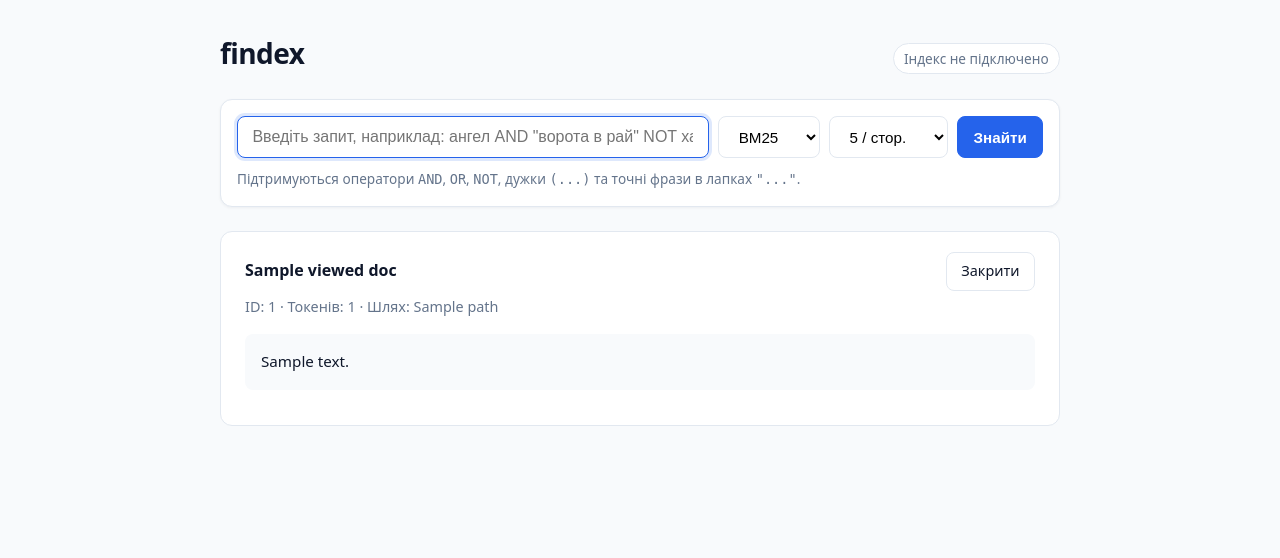
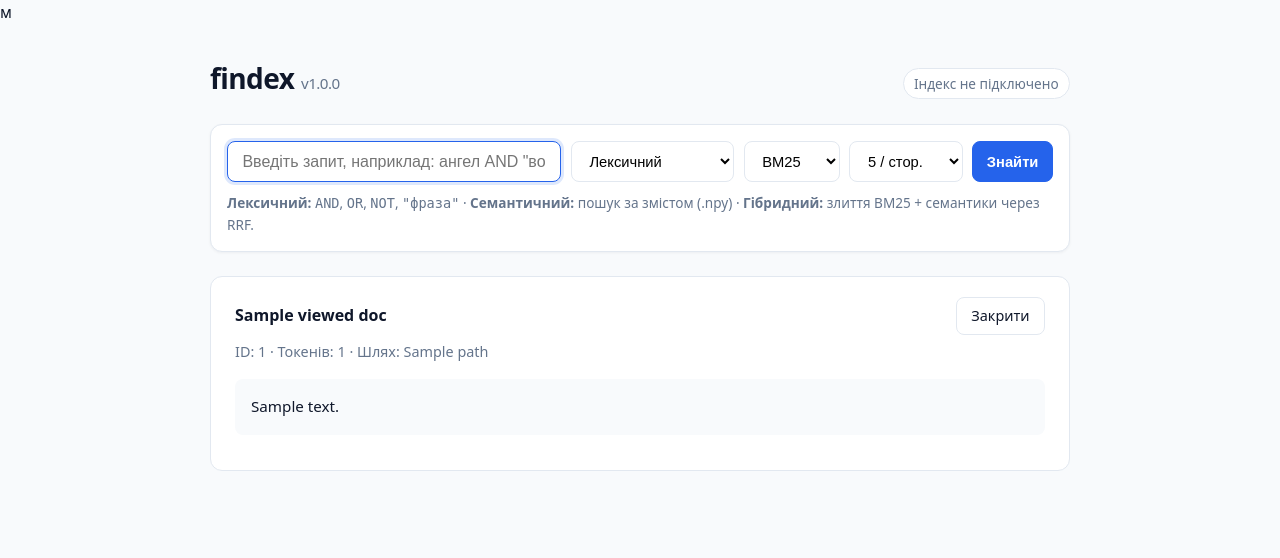
Before and after one commit to foteka1-gif/-lab-01, a FastAPI app: template src/findex/web/templates/index.html in a window 1280 px wide. Shown: the top 558 px of the page. Run offline with FastAPI, Linux system fonts and the light colour scheme; the template is opened without the code that fills it: most values are stand-ins (such as "Sample title", 1, 10 or a date in 2020); parts of the project's set-up code (start-up, migrations or seed data) failed here and were passed over.

Commit message:
Add files via upload

```diff
--- a/src/findex/web/templates/index.html
+++ b/src/findex/web/templates/index.html
@@ -1,9 +1,9 @@
-<!doctype html>
+м<!doctype html>
 <html lang="uk">
 <head>
   <meta charset="utf-8" />
   <meta name="viewport" content="width=device-width, initial-scale=1" />
-  <title>findex — Пошук за інвертованим індексом</title>
+  <title>findex v1.0.0 — Пошуковий рушій</title>
   <style>
     :root {
       --bg: #f8fafc;
@@ -23,7 +23,7 @@
       color: var(--text);
       line-height: 1.55;
     }
-    .container { max-width: 880px; margin: 0 auto; padding: 2rem 1.25rem 4rem; }
+    .container { max-width: 900px; margin: 0 auto; padding: 2rem 1.25rem 4rem; }
     header { display: flex; justify-content: space-between; align-items: baseline; margin-bottom: 1.5rem; flex-wrap: wrap; gap: 0.5rem; }
     header h1 { margin: 0; font-size: 1.75rem; letter-spacing: -0.02em; }
     header h1 a { text-decoration: none; color: inherit; }
@@ -38,7 +38,7 @@
     }
     .search-row { display: flex; gap: 0.6rem; flex-wrap: wrap; }
     input[type="text"] {
-      flex: 1 1 320px;
+      flex: 1 1 280px;
       padding: 0.65rem 0.9rem;
       font-size: 1rem;
       border: 1px solid var(--border);
@@ -47,8 +47,8 @@
     }
     input[type="text"]:focus { border-color: var(--accent); box-shadow: 0 0 0 3px rgba(37, 99, 235, 0.15); }
     select, button {
-      padding: 0.65rem 0.95rem;
-      font-size: 0.95rem;
+      padding: 0.65rem 0.85rem;
+      font-size: 0.92rem;
       border-radius: 8px;
       border: 1px solid var(--border);
       background: var(--card);
@@ -98,7 +98,7 @@
 <body>
   <div class="container">
     <header>
-      <h1><a href="/">findex</a></h1>
+      <h1><a href="/">findex <small style="font-size:0.95rem;color:var(--muted);font-weight:500;">v1.0.0</small></a></h1>
       {% if index_ready %}
         <span class="badge">Документів: {{ num_docs }} · Термів: {{ num_terms }}</span>
       {% else %}
@@ -108,7 +108,12 @@
 
     <form class="search-box" method="get" action="/">
       <div class="search-row">
-        <input type="text" name="q" value="{{ q }}" placeholder='Введіть запит, наприклад: ангел AND "ворота в рай" NOT хаос' autofocus />
+        <input type="text" name="q" value="{{ q }}" placeholder='Введіть запит, наприклад: ангел AND "ворота в рай" або опис змісту' autofocus />
+        <select name="mode" aria-label="Режим пошуку">
+          <option value="lexical" {% if mode == "lexical" %}selected{% endif %}>Лексичний</option>
+          <option value="semantic" {% if mode == "semantic" %}selected{% endif %}>Семантичний</option>
+          <option value="hybrid" {% if mode == "hybrid" %}selected{% endif %}>Гібридний (RRF)</option>
+        </select>
         <select name="scorer" aria-label="Ранжування">
           <option value="bm25" {% if scorer == "bm25" %}selected{% endif %}>BM25</option>
           <option value="tfidf" {% if scorer == "tfidf" %}selected{% endif %}>TF-IDF</option>
@@ -120,7 +125,11 @@
         </select>
         <button class="primary" type="submit">Знайти</button>
       </div>
-      <div class="hint">Підтримуються оператори <code>AND</code>, <code>OR</code>, <code>NOT</code>, дужки <code>(...)</code> та точні фрази в лапках <code>"..."</code>.</div>
+      <div class="hint">
+        <strong>Лексичний:</strong> <code>AND</code>, <code>OR</code>, <code>NOT</code>, <code>"фраза"</code> ·
+        <strong>Семантичний:</strong> пошук за змістом (.npy) ·
+        <strong>Гібридний:</strong> злиття BM25 + семантики через RRF.
+      </div>
     </form>
 
     {% if error_msg %}
@@ -131,7 +140,7 @@
       <section class="doc-viewer">
         <div class="hit-top">
           <strong>{{ viewed_doc.title }}</strong>
-          <a class="page-link" href="/?q={{ q | urlencode }}&scorer={{ scorer }}&k={{ k }}&page={{ page }}">Закрити</a>
+          <a class="page-link" href="/?q={{ q | urlencode }}&mode={{ mode }}&scorer={{ scorer }}&k={{ k }}&page={{ page }}">Закрити</a>
         </div>
         <div class="summary">ID: {{ viewed_doc.doc_id }} · Токенів: {{ viewed_doc.length }} · Шлях: {{ viewed_doc.path }}</div>
         {% if viewed_doc.text %}
@@ -144,7 +153,7 @@
 
     {% if search_data %}
       <div class="summary">
-        Знайдено документів: <strong>{{ search_data.total_hits }}</strong> за {{ search_data.elapsed_ms }} мс
+        Режим: <strong>{{ search_data.mode }}</strong> · Знайдено документів: <strong>{{ search_data.total_hits }}</strong> за {{ search_data.elapsed_ms }} мс
         (сторінка {{ search_data.page }} із {{ search_data.total_pages or 1 }})
       </div>
 
@@ -152,7 +161,7 @@
         {% for hit in highlighted_hits %}
           <article class="hit">
             <div class="hit-top">
-              <a class="hit-title" href="/?q={{ q | urlencode }}&scorer={{ scorer }}&k={{ k }}&page={{ page }}&doc_id={{ hit.doc_id }}">
+              <a class="hit-title" href="/?q={{ q | urlencode }}&mode={{ mode }}&scorer={{ scorer }}&k={{ k }}&page={{ page }}&doc_id={{ hit.doc_id }}">
                 {{ hit.rank }}. {{ hit.title }}
               </a>
               <span class="hit-score">score: {{ "%.4f"|format(hit.score) }}</span>
@@ -166,11 +175,11 @@
         {% if search_data.total_pages > 1 %}
           <nav class="pagination">
             {% if search_data.page > 1 %}
-              <a class="page-link" href="/?q={{ q | urlencode }}&scorer={{ scorer }}&k={{ k }}&page={{ search_data.page - 1 }}">← Попередня</a>
+              <a class="page-link" href="/?q={{ q | urlencode }}&mode={{ mode }}&scorer={{ scorer }}&k={{ k }}&page={{ search_data.page - 1 }}">← Попередня</a>
             {% endif %}
             <span class="summary" style="margin:0;">Сторінка {{ search_data.page }} / {{ search_data.total_pages }}</span>
             {% if search_data.page < search_data.total_pages %}
-              <a class="page-link" href="/?q={{ q | urlencode }}&scorer={{ scorer }}&k={{ k }}&page={{ search_data.page + 1 }}">Наступна →</a>
+              <a class="page-link" href="/?q={{ q | urlencode }}&mode={{ mode }}&scorer={{ scorer }}&k={{ k }}&page={{ search_data.page + 1 }}">Наступна →</a>
             {% endif %}
           </nav>
         {% endif %}
```
